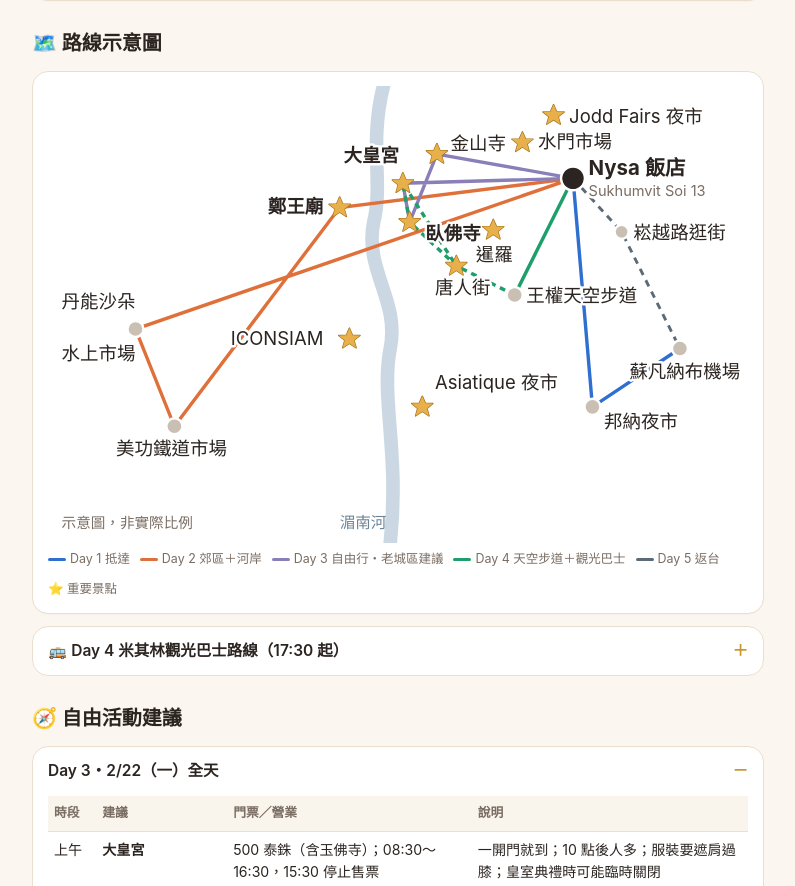
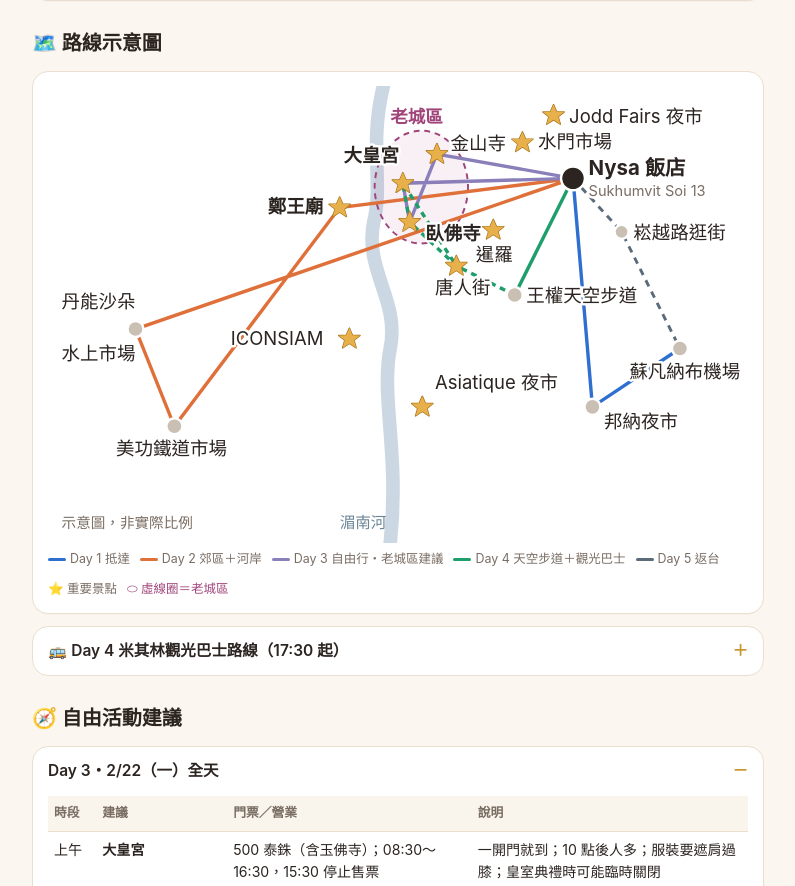
Before and after one commit to yujen317/Bangkok, a plain HTML site: page index.html in a window 1280 px wide. Shown: the part 4590-5476 px from the top of the page, without its empty margins (242-1037 px from the left). Drawn offline with Linux system fonts and the light colour scheme.

Commit message:
路線示意圖標出老城區範圍
Co-Authored-By: Claude Opus 5.5 <noreply@anthropic.com>
Claude-Session: https://claude.ai/code/session_011FH4NkxTucFPY2bFPkzDEy

```diff
--- a/index.html
+++ b/index.html
@@ -234,6 +234,8 @@ footer{text-align:center;color:var(--muted);font-size:.78rem;margin-top:30px}
       <defs><symbol id="st" viewBox="-12 -12 24 24"><path d="M0-11 3.2-3.6 11-3.4 4.8 1.6 7 9.4 0 4.8-7 9.4-4.8 1.6-11-3.4-3.2-3.6z" fill="#e8b04a" stroke="#a8741a" stroke-width="1.4"/></symbol></defs>
       <path d="M345 0 C330 60 345 100 335 140 C325 190 362 220 352 270 C342 320 362 380 352 470" fill="none" stroke="#a9bfd0" stroke-width="14" stroke-linecap="round" opacity=".6"/>
       <text x="300" y="455" font-size="16" fill="#6b8597">湄南河</text>
+      <ellipse cx="384" cy="104" rx="48" ry="58" fill="#a0447a" fill-opacity=".08" stroke="#a0447a" stroke-width="2" stroke-dasharray="6 5"/>
+      <text x="352" y="38" font-size="18" font-weight="700" fill="#a0447a" style="paint-order:stroke;stroke:#fff;stroke-width:5px">老城區</text>
       <g class="rt" data-d="1" stroke="var(--d1)" stroke-width="3.5" fill="none"><path d="M650 270 L560 330 L540 95"/></g>
       <g class="rt" data-d="2" stroke="var(--d2)" stroke-width="3.5" fill="none"><path d="M540 95 L90 250 L130 350 L300 125 L540 95"/></g>
       <g class="rt" data-d="3" stroke="var(--d3)" stroke-width="3.5" fill="none"><path d="M540 95 L365 100 L372 140 L400 70 L540 95"/></g>
@@ -267,6 +269,7 @@ footer{text-align:center;color:var(--muted);font-size:.78rem;margin-top:30px}
       <span><i style="background:var(--d4)"></i>Day 4 天空步道＋觀光巴士</span>
       <span><i style="background:var(--d5)"></i>Day 5 返台</span>
       <span>⭐ 重要景點</span>
+      <span style="color:#a0447a">⬭ 虛線圈＝老城區</span>
     </div>
   </div>
   <details>
```
